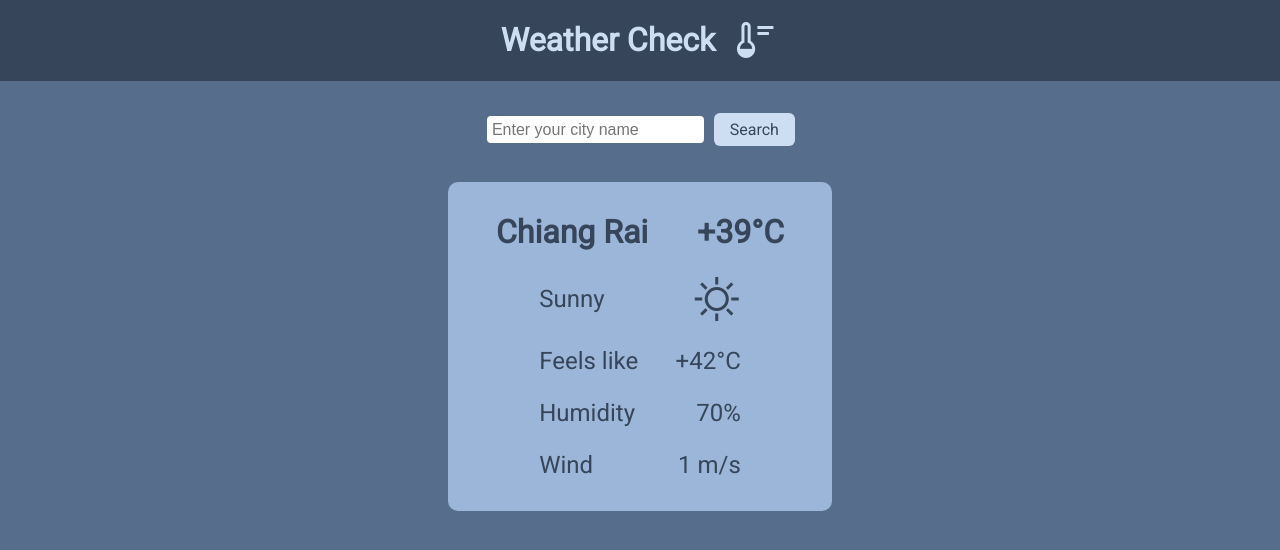
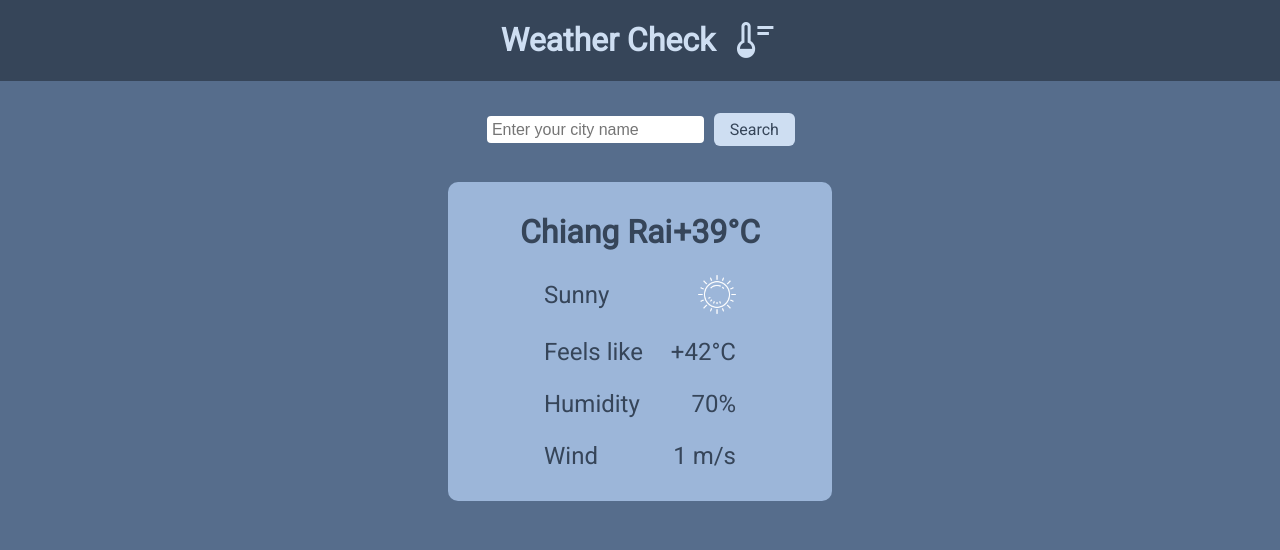
Before and after one commit to daniilPanv/odin-weather-app, a plain HTML site: page index.html in a window 1280 px wide. Drawn offline with nearby package versions, Linux system fonts and the light colour scheme; no server answers.

Commit message:
Display weather on the website

```diff
--- a/index.html
+++ b/index.html
@@ -34,11 +34,11 @@
                 <div class="temp-real">+39°C</div>
             </div>
             <div class="row-desc">
-                <div class="weather-text">Sunny</div>
-                <span class="material-symbols-outlined">
+                <div class="weather-desc">Sunny</div>
+                <!-- <span class="material-symbols-outlined">
                     sunny
-                    </span>
-                <!-- <img class="desc-icon" src="./icons/icons8-sun-64.png" alt="icon"> -->
+                    </span> -->
+                <img class="desc-icon" src="./icons/icons8-sun-64.png" alt="icon">
             </div>
             <div class="row-feel">
                 <div class="weather-text">Feels like</div>
--- a/style.css
+++ b/style.css
@@ -116,7 +116,7 @@ header {
     max-width: 100%;
     min-width: 50%;
     margin-top: 1.5em;
-    padding: 1.3em 2em;
+    padding: 1.3em 3em;
     border-radius: 10px;
     /* background-color: #60BF81; */
     background-color: var(--weather-card);
@@ -149,6 +149,6 @@ div[class^='row-'] {
 }
 
 .row-desc, .row-feel, .row-humid, .row-wind {
-    width: 70%;
+    width: 80%;
     margin: 0 auto;
 }
```
Also changed, not shown: main.js (+1 -1 lines).
